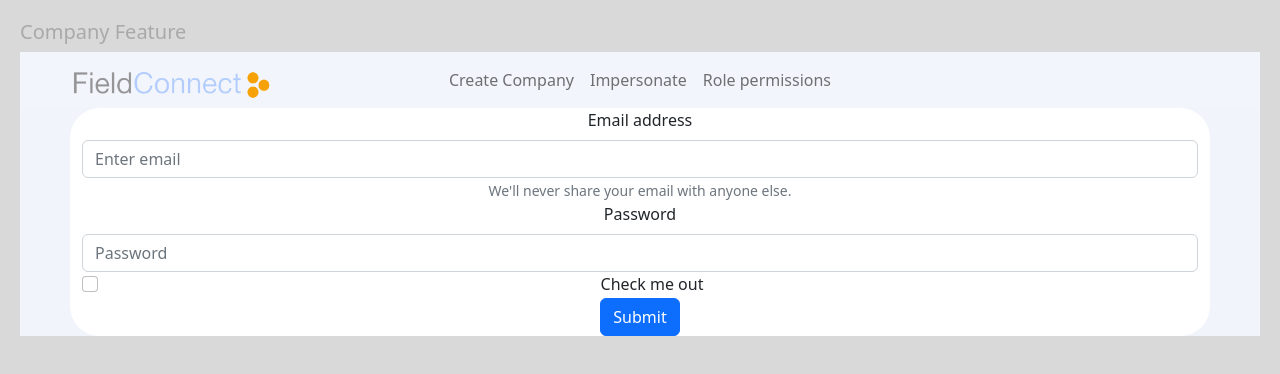
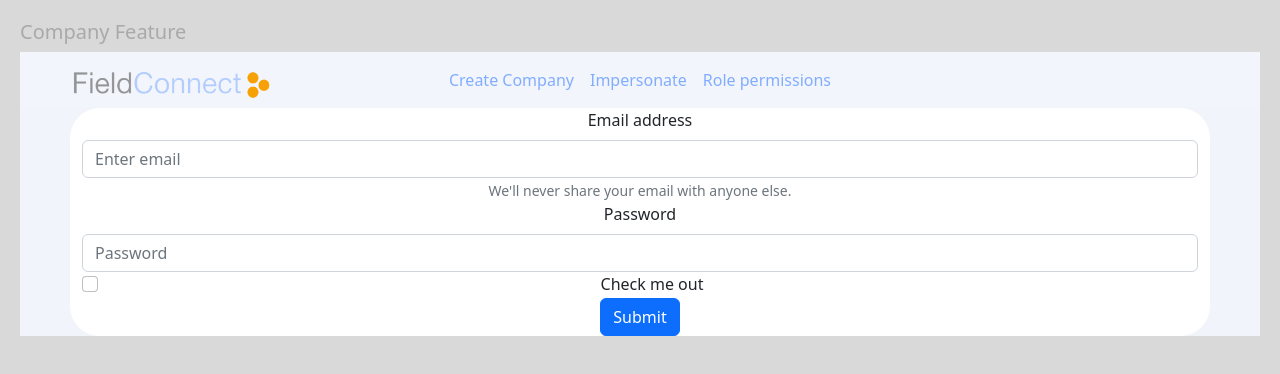
Before and after one commit to gitmanuelcruz/field-connect, a React (Vite) app: page / in a window 1280 px wide. Shown: the top 374 px of the page. Built offline with nearby package versions, Linux system fonts and the light colour scheme.

Commit message:
color de fuente del menu

```diff
--- a/src/App.css
+++ b/src/App.css
@@ -4,6 +4,14 @@
 
 .contenedor{
   background-color: #f1f4fa;
+}
+
+.menu-title{
+  color:#82adff;
+}
+.menu-active{
+  color:#82adff;
+  font-weight: bold;
 }
 
 .App-logo {
--- a/src/components/navegacion/Menu.jsx
+++ b/src/components/navegacion/Menu.jsx
@@ -15,15 +15,15 @@ export const Menu = () => {
           <div className='collapse navbar-collapse' id='navbarNav'>
             <ul className='navbar-nav mx-auto'>
                 <NavLink
-                  className={ ({isActive}) => `nav-item nav-link ${ isActive ? 'active':''}` }
+                  className={ ({isActive}) => `nav-item nav-link ${ isActive ? 'menu-active':'menu-title'}` }
                   to='/inicio'>Create Company
                 </NavLink>
                 <NavLink
-                  className={ ({isActive}) => `nav-item nav-link ${ isActive ? 'active':''}` }
+                  className={ ({isActive}) => `nav-item nav-link ${ isActive ? 'menu-active':'menu-title'}` }
                   to='/items'>Impersonate
                 </NavLink>
                 <NavLink
-                  className={ ({isActive}) => `nav-item nav-link ${ isActive ? 'active':''}` }
+                  className={ ({isActive}) => `nav-item nav-link ${ isActive ? 'menu-active':'menu-title'}` }
                   to='/pokemon'>Role permissions
                 </NavLink>
             </ul>
```
